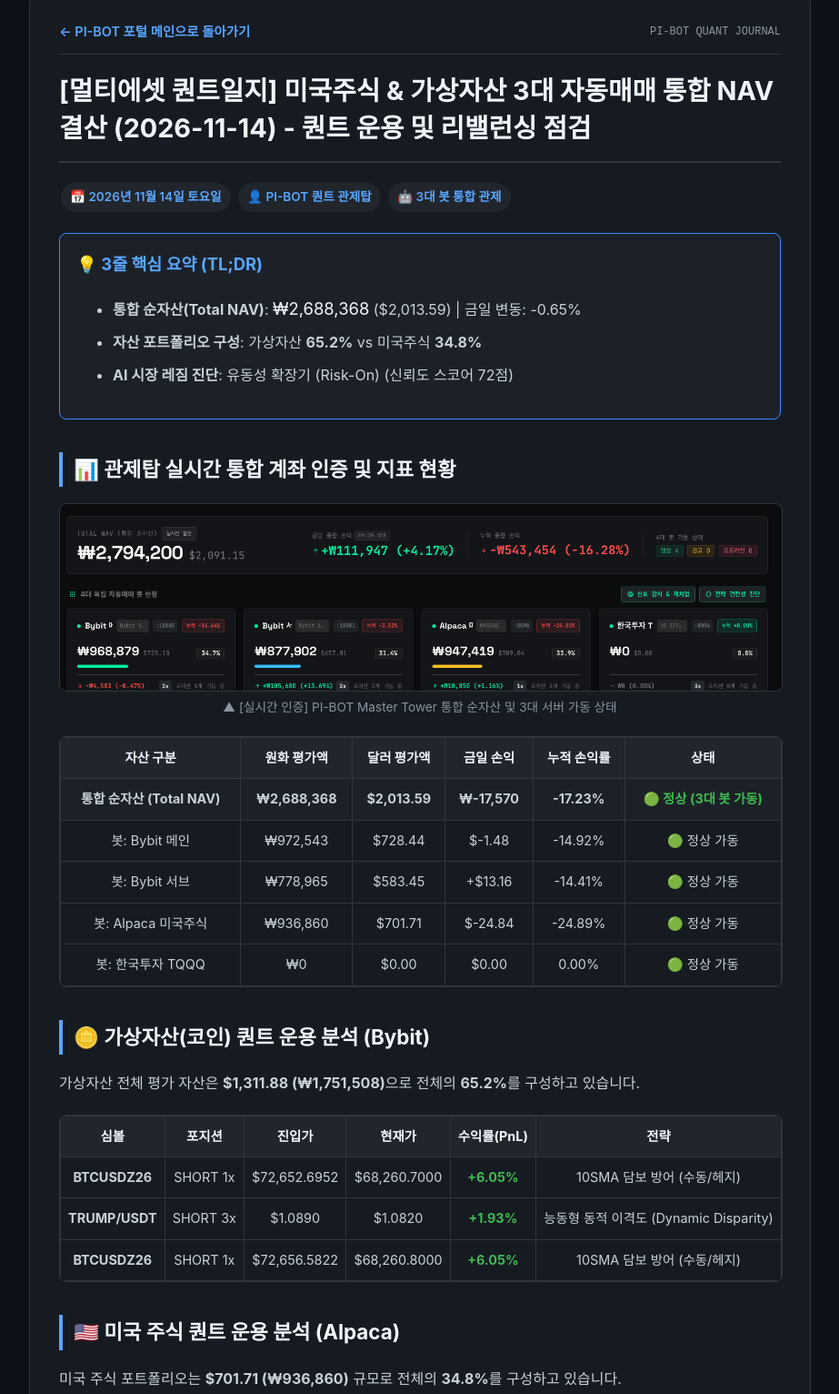
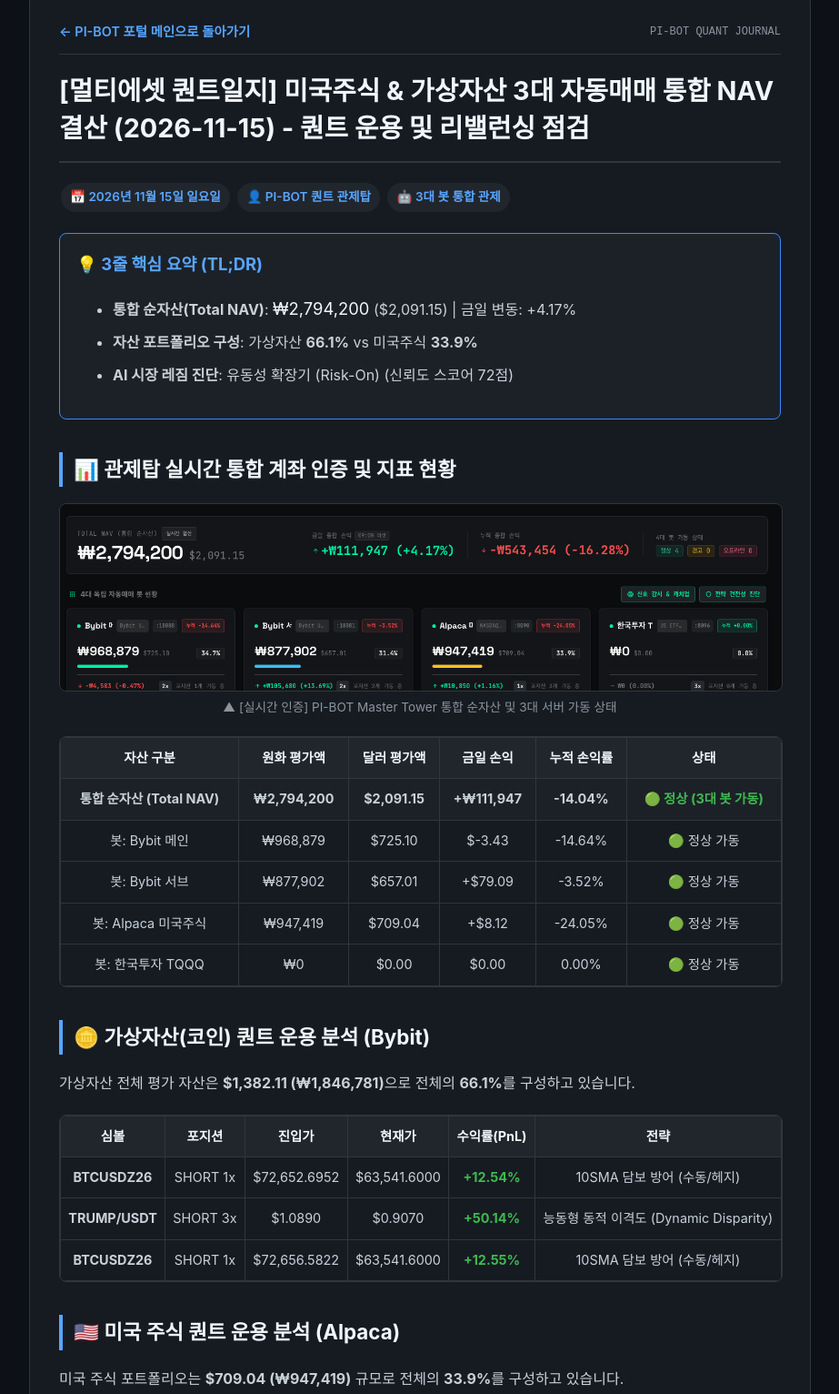
Before and after one commit to xspell0-lgtm/pi-bot-site, a plain HTML site: page posts/latest_quant_journal.html in a window 1280 px wide. Shown: the part 40-1572 px from the top of the page at 91% size, without its empty margins (178-1101 px from the left). Drawn offline with Linux system fonts and the light colour scheme.

Commit message:
Update latest HTML: 2026-11-15

```diff
--- a/posts/latest_quant_journal.html
+++ b/posts/latest_quant_journal.html
@@ -3,7 +3,7 @@
 <head>
   <meta charset="UTF-8">
   <meta name="viewport" content="width=device-width, initial-scale=1.0">
-  <title>[멀티에셋 퀀트일지] 미국주식 & 가상자산 3대 자동매매 통합 NAV 결산 (2026-11-14) - 퀀트 운용 및 리밸런싱 점검</title>
+  <title>[멀티에셋 퀀트일지] 미국주식 & 가상자산 3대 자동매매 통합 NAV 결산 (2026-11-15) - 퀀트 운용 및 리밸런싱 점검</title>
   <link rel="icon" type="image/svg+xml" href="../favicon.svg">
   <link rel="icon" type="image/png" sizes="32x32" href="../favicon-32x32.png">
   <link rel="shortcut icon" href="../favicon.ico">
@@ -94,9 +94,9 @@
       <a href="../index.html" class="nav-back">← PI-BOT 포털 메인으로 돌아가기</a>
       <span style="font-size: 0.75rem; color: #8b949e; font-family: monospace;">PI-BOT QUANT JOURNAL</span>
     </div>
-    <h1>[멀티에셋 퀀트일지] 미국주식 & 가상자산 3대 자동매매 통합 NAV 결산 (2026-11-14) - 퀀트 운용 및 리밸런싱 점검</h1>
+    <h1>[멀티에셋 퀀트일지] 미국주식 & 가상자산 3대 자동매매 통합 NAV 결산 (2026-11-15) - 퀀트 운용 및 리밸런싱 점검</h1>
     <div style="margin-bottom: 20px;">
-      <span class="badge">📅 2026년 11월 14일 토요일</span>
+      <span class="badge">📅 2026년 11월 15일 일요일</span>
       <span class="badge">👤 PI-BOT 퀀트 관제탑</span>
       <span class="badge">🤖 3대 봇 통합 관제</span>
     </div>
@@ -104,8 +104,8 @@
     <div class="tldr-box">
       <h3 style="margin-top:0; color:#58a6ff;">💡 3줄 핵심 요약 (TL;DR)</h3>
       <ul>
-        <li><strong>통합 순자산(Total NAV)</strong>: <span style="font-size:1.15rem; color:#f0f6fc;">₩2,688,368</span> ($2,013.59) | 금일 변동: -0.65%</li>
-        <li><strong>자산 포트폴리오 구성</strong>: 가상자산 <strong>65.2%</strong> vs 미국주식 <strong>34.8%</strong></li>
+        <li><strong>통합 순자산(Total NAV)</strong>: <span style="font-size:1.15rem; color:#f0f6fc;">₩2,794,200</span> ($2,091.15) | 금일 변동: +4.17%</li>
+        <li><strong>자산 포트폴리오 구성</strong>: 가상자산 <strong>66.1%</strong> vs 미국주식 <strong>33.9%</strong></li>
         <li><strong>AI 시장 레짐 진단</strong>: 유동성 확장기 (Risk-On) (신뢰도 스코어 72점)</li>
       </ul>
     </div>
@@ -129,22 +129,22 @@
         <tbody>
           <tr style="background: #1c2128; font-weight: bold;">
             <td>통합 순자산 (Total NAV)</td>
-            <td>₩2,688,368</td>
-            <td>$2,013.59</td>
-            <td>₩-17,570</td>
-            <td>-17.23%</td>
+            <td>₩2,794,200</td>
+            <td>$2,091.15</td>
+            <td>+₩111,947</td>
+            <td>-14.04%</td>
             <td><span style="color:#3fb950;">🟢 정상 (3대 봇 가동)</span></td>
           </tr>
-          <tr><td>봇: Bybit 메인</td><td>₩972,543</td><td>$728.44</td><td>$-1.48</td><td>-14.92%</td><td>🟢 정상 가동</td></tr>
-          <tr><td>봇: Bybit 서브</td><td>₩778,965</td><td>$583.45</td><td>+$13.16</td><td>-14.41%</td><td>🟢 정상 가동</td></tr>
-          <tr><td>봇: Alpaca 미국주식</td><td>₩936,860</td><td>$701.71</td><td>$-24.84</td><td>-24.89%</td><td>🟢 정상 가동</td></tr>
+          <tr><td>봇: Bybit 메인</td><td>₩968,879</td><td>$725.10</td><td>$-3.43</td><td>-14.64%</td><td>🟢 정상 가동</td></tr>
+          <tr><td>봇: Bybit 서브</td><td>₩877,902</td><td>$657.01</td><td>+$79.09</td><td>-3.52%</td><td>🟢 정상 가동</td></tr>
+          <tr><td>봇: Alpaca 미국주식</td><td>₩947,419</td><td>$709.04</td><td>+$8.12</td><td>-24.05%</td><td>🟢 정상 가동</td></tr>
           <tr><td>봇: 한국투자 TQQQ</td><td>₩0</td><td>$0.00</td><td>$0.00</td><td>0.00%</td><td>🟢 정상 가동</td></tr>
         </tbody>
       </table>
     </div>
 
     <h2>🪙 가상자산(코인) 퀀트 운용 분석 (Bybit)</h2>
-    <p>가상자산 전체 평가 자산은 <strong>$1,311.88 (₩1,751,508)</strong>으로 전체의 <strong>65.2%</strong>를 구성하고 있습니다.</p>
+    <p>가상자산 전체 평가 자산은 <strong>$1,382.11 (₩1,846,781)</strong>으로 전체의 <strong>66.1%</strong>를 구성하고 있습니다.</p>
     <div class="table-responsive">
       <table>
         <thead>
@@ -158,15 +158,15 @@
           </tr>
         </thead>
         <tbody>
-          <tr><td><strong>BTCUSDZ26</strong></td><td>SHORT 1x</td><td>$72,652.6952</td><td>$68,260.7000</td><td class="pos-pnl">+6.05%</td><td>10SMA 담보 방어 (수동/헤지)</td></tr>
-          <tr><td><strong>TRUMP/USDT</strong></td><td>SHORT 3x</td><td>$1.0890</td><td>$1.0820</td><td class="pos-pnl">+1.93%</td><td>능동형 동적 이격도 (Dynamic Disparity)</td></tr>
-          <tr><td><strong>BTCUSDZ26</strong></td><td>SHORT 1x</td><td>$72,656.5822</td><td>$68,260.8000</td><td class="pos-pnl">+6.05%</td><td>10SMA 담보 방어 (수동/헤지)</td></tr>
+          <tr><td><strong>BTCUSDZ26</strong></td><td>SHORT 1x</td><td>$72,652.6952</td><td>$63,541.6000</td><td class="pos-pnl">+12.54%</td><td>10SMA 담보 방어 (수동/헤지)</td></tr>
+          <tr><td><strong>TRUMP/USDT</strong></td><td>SHORT 3x</td><td>$1.0890</td><td>$0.9070</td><td class="pos-pnl">+50.14%</td><td>능동형 동적 이격도 (Dynamic Disparity)</td></tr>
+          <tr><td><strong>BTCUSDZ26</strong></td><td>SHORT 1x</td><td>$72,656.5822</td><td>$63,541.6000</td><td class="pos-pnl">+12.55%</td><td>10SMA 담보 방어 (수동/헤지)</td></tr>
         </tbody>
       </table>
     </div>
 
     <h2>🇺🇸 미국 주식 퀀트 운용 분석 (Alpaca)</h2>
-    <p>미국 주식 포트폴리오는 <strong>$701.71 (₩936,860)</strong> 규모로 전체의 <strong>34.8%</strong>를 구성하고 있습니다.</p>
+    <p>미국 주식 포트폴리오는 <strong>$709.04 (₩947,419)</strong> 규모로 전체의 <strong>33.9%</strong>를 구성하고 있습니다.</p>
     <div class="table-responsive">
       <table>
         <thead>
@@ -196,8 +196,8 @@
     <div style="background:#1c2128; padding:16px; border-radius:8px; margin:20px 0;">
       <h3 style="margin-top:0;">🧠 AI Meta-CIO 총괄 리밸런싱 권고</h3>
       <p><strong>시장 레짐:</strong> 유동성 확장기 (Risk-On) (신뢰도 72점)</p>
-      <p><strong>전략적 판단:</strong> 글로벌 M2 반등 및 MVRV 1.32 중립 상승세. 코인 70% + 미국 주식 30%의 성장형 균형 배분이 최적입니다.</p>
-      <p><strong>달러 환율:</strong> ₩1,335.11 (환율이 중립 밴드(₩1,335.1)이므로, 환전 없이 봇 간 달러 직이체로 수수료 ₩2,430을 전액 절감하세요.)</p>
+      <p><strong>전략적 판단:</strong> 글로벌 M2 반등 및 MVRV 1.27 중립 상승세. 코인 70% + 미국 주식 30%의 성장형 균형 배분이 최적입니다.</p>
+      <p><strong>달러 환율:</strong> ₩1,336.20 (환율이 중립 밴드(₩1,336.2)이므로, 환전 없이 봇 간 달러 직이체로 수수료 ₩1,644을 전액 절감하세요.)</p>
     </div>
 
     <h2>🛡️ 퀀트 운용 철학</h2>
```
